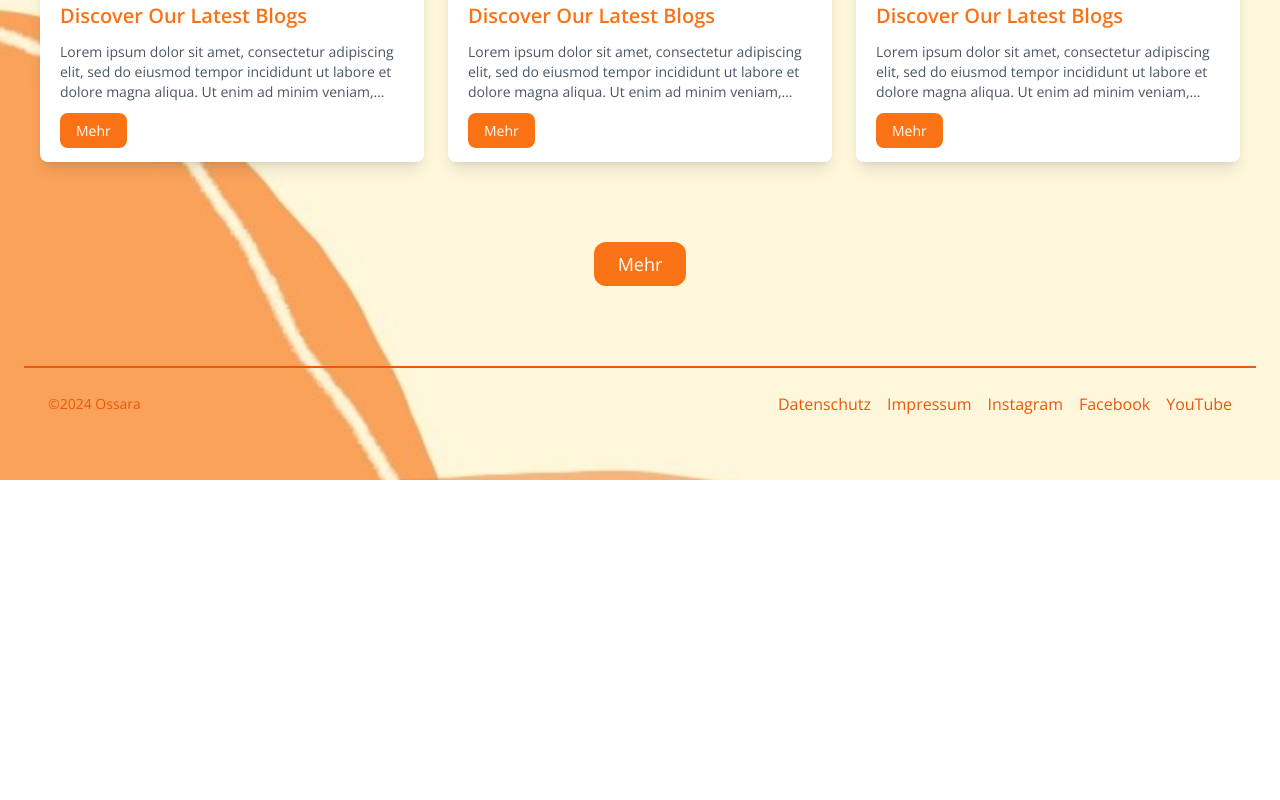
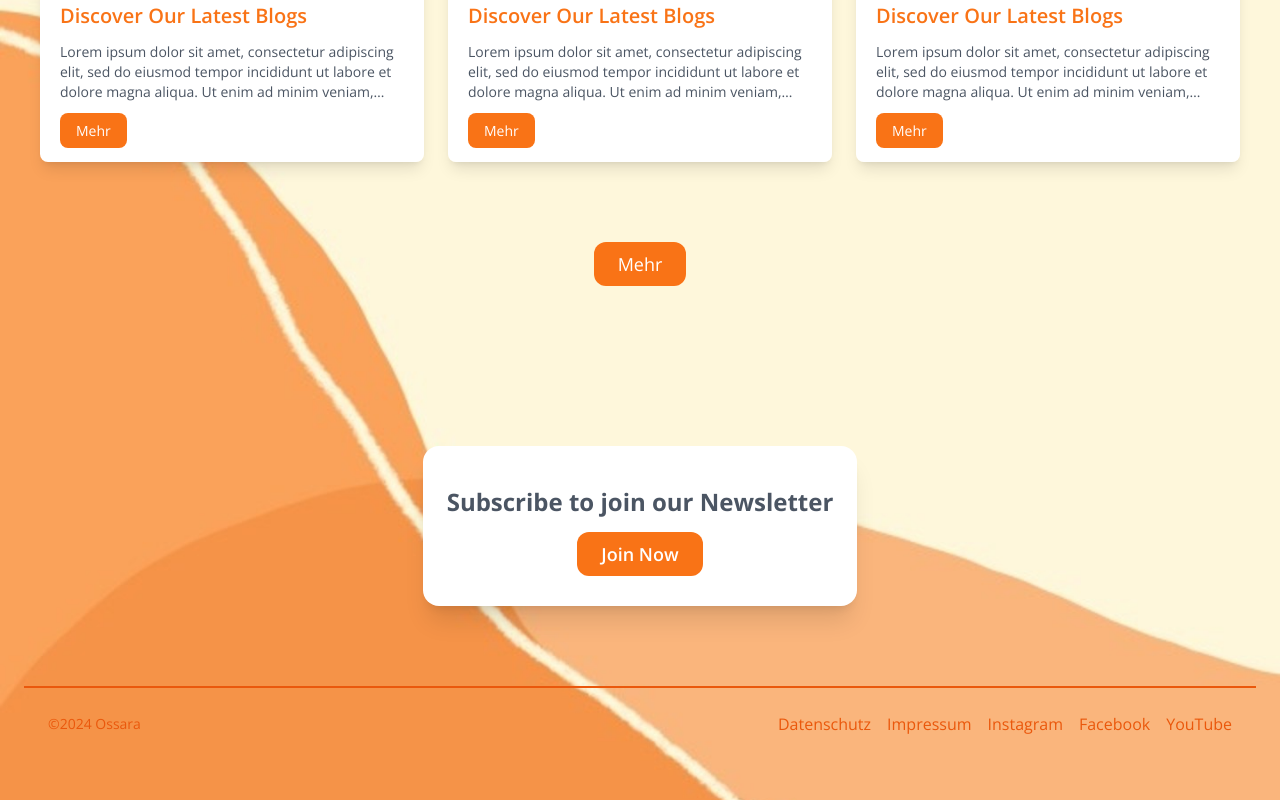
Before and after one commit to Chell0/wera, a Next.js app: page / in a window 1280 px wide. Shown: the part 2018-2818 px from the top of the page. Before the commit the page ends 2498 px from the top, so only its background shows below. Built offline with nearby package versions, Linux system fonts and the light colour scheme.

Commit message:
Add a sign up section

```diff
--- a/app/page.tsx
+++ b/app/page.tsx
@@ -5,6 +5,7 @@ import NavBar from "@/components/NavBar/NavBar";
 import BlogCard from "@/components/BlogCard/BlogCard";
 import React from "react";
 import ShowMoreButton from "@/components/ShowMoreButton/ShowMoreButton";
+import NewsLetter from "@/components/NewsLetter/NewsLetter";
 
 
 export default function Home() {
@@ -45,6 +46,9 @@ export default function Home() {
                     <div className={`flex flex-row justify-center mt-20`}>
                         <ShowMoreButton href={"/material"} label={"Mehr"} />
                     </div>
+                    <div className={` flex flex-row justify-center mt-20`}>
+                        <NewsLetter />
+                    </div>
                     <Footer />
                 </main>
             </div>
--- /dev/null
+++ b/components/NewsLetter/NewsLetter.tsx
@@ -0,0 +1,18 @@
+import Link from "next/link";
+
+export default function NewsLetter() {
+    return (
+        <>
+            <div className={`p-6 grid grid-rows-2 items-center justify-center max-w-lg bg-white shadow-xl rounded-2xl sm:px-4 mt-20`}>
+                <div className={`p-2 mt-2`}>
+                    <p className={`text-gray-600 text-3xl md:text-2xl sm:text-sm font-bold`}>Subscribe to join our Newsletter</p>
+                </div>
+                <div className={`flex flex-row justify-center items-center`}>
+                    <Link href={`/`} className={`bg-orange-500 hover:bg-orange-200 hover:text-orange-400 font-semibold text-white text-lg no-underline py-2 px-6 rounded-xl`}>
+                        Join Now
+                    </Link>
+                </div>
+            </div>
+        </>
+    )
+}
--- a/components/ShowMoreButton/ShowMoreButton.tsx
+++ b/components/ShowMoreButton/ShowMoreButton.tsx
@@ -7,9 +7,11 @@ type ShowMoreButtonProps = {
 
 export default function ShowMoreButton({ href, label }: ShowMoreButtonProps) {
     return (
-        <Link href={href}
-            className="bg-orange-500 hover:bg-orange-200 hover:text-orange-400 text-white text-lg no-underline py-2 px-6 rounded-xl">
-            {label}
-        </Link>
+        <>
+            <Link href={href}
+                className="bg-orange-500 hover:bg-orange-200 hover:text-orange-400 text-white text-lg no-underline py-2 px-6 rounded-xl">
+                {label}
+            </Link>
+        </>
     );
 };
```
